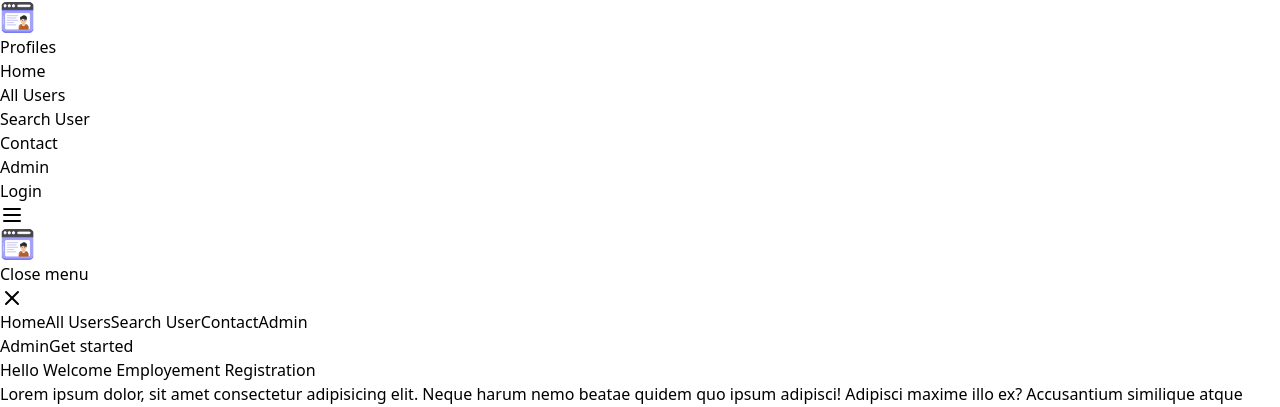
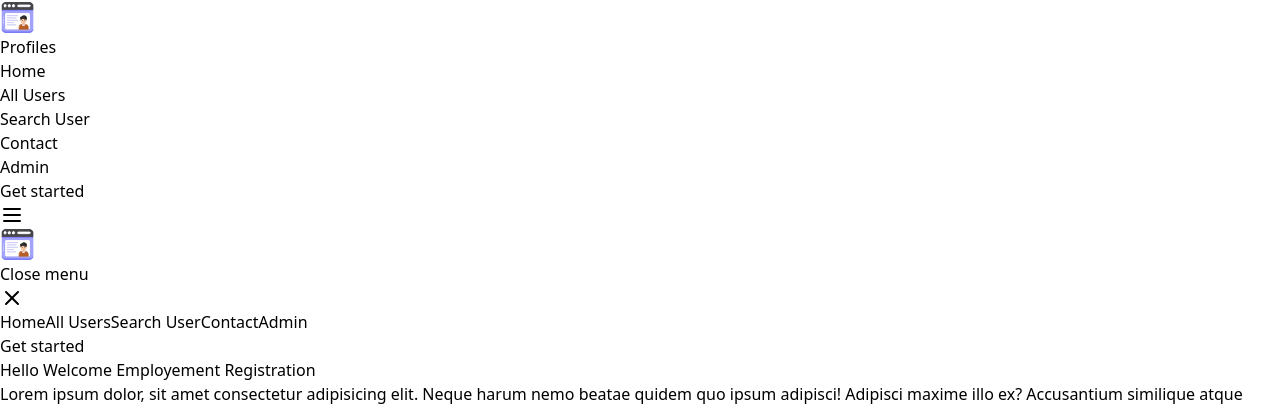
Before and after one commit to Rohhaannn/Bynry-Frontend-Case-Study, a React (Vite) app in the folder UserProfiles/: page / in a window 1280 px wide. Both pictures are taken after a click on the icon 12 px from the left and 215 px from the top of the page. Shown: the top 407 px of the page. Built offline with nearby package versions, Linux system fonts and the light colour scheme.

Commit message:
header component issue resolved

```diff
--- a/UserProfiles/src/components/Header/Header.jsx
+++ b/UserProfiles/src/components/Header/Header.jsx
@@ -1,6 +1,6 @@
 import React from "react";
 import { Menu, X } from "lucide-react";
-import { Link } from "react-router-dom";
+import { Link, NavLink } from "react-router-dom";
 import Logo from "../Logo";
 
 const menuItems = [
@@ -33,6 +33,10 @@ const Header = () => {
     setIsMenuOpen(!isMenuOpen);
   };
 
+  const closeMenu = () => {
+    setIsMenuOpen(false);
+  };
+
   return (
     <div className="relative w-full bg-white">
       <div className="mx-auto flex max-w-7xl items-center justify-between px-4 py-2 sm:px-6 lg:px-8">
@@ -46,12 +50,16 @@ const Header = () => {
           <ul className="inline-flex space-x-8">
             {menuItems.map((item) => (
               <li key={item.name}>
-                <Link
+                <NavLink
+                  exact
                   to={item.href}
+                  activeClassName="text-[#3977d2]"
                   className={({ isActive }) =>
                     `block py-2 pr-4
                       pl-3 duration-200
+                      font-semibold
                       ${isActive ? "text-[#3977d2]" : "text-gray-700"}
+                      border-b
                       border-gray-100
                       hover:bg-gray-50
                       lg:hover:bg-transparent
@@ -61,18 +69,19 @@ const Header = () => {
                   }
                 >
                   {item.name}
-                </Link>
+                </NavLink>
               </li>
             ))}
           </ul>
         </div>
         <div className="hidden lg:block">
-          <button
-            type="button"
-            className="rounded-md bg-black px-3 py-2 text-sm font-semibold text-white shadow-sm hover:bg-black/80 focus-visible:outline focus-visible:outline-2 focus-visible:outline-offset-2 focus-visible:outline-black"
+          <NavLink
+            to="#"
+            activeClassName="text-[#3977d2]"
+            className="text-white bg-[#3977d2] hover:bg-blue-600 hover:text-black focus:ring-4 focus:ring-orange-300 font-medium rounded-lg text-sm px-4 lg:px-5 py-2 lg:py-2.5 mr-2 focus:outline-none mt-10"
           >
-            Login
-          </button>
+            Get started
+          </NavLink>
         </div>
         <div className="lg:hidden">
           <Menu onClick={toggleMenu} className="h-6 w-6 cursor-pointer" />
@@ -105,33 +114,25 @@ const Header = () => {
                         key={item.name}
                         to={item.href}
                         className="-m-3 flex items-center rounded-md p-3 text-sm font-semibold hover:bg-gray-50"
+                        onClick={closeMenu}
                       >
-                        <span className="ml-3 text-base font-medium text-gray-900">
+                        <span className="ml-3 text-base font-semibold text-gray-900">
                           {item.name}
                         </span>
                       </Link>
                     ))}
                   </nav>
                 </div>
-                {/* <button
-                  type="button"
-                  className="mt-4 w-full rounded-md bg-black px-3 py-2 text-sm font-semibold text-white shadow-sm hover:bg-black/80 focus-visible:outline focus-visible:outline-2 focus-visible:outline-offset-2 focus-visible:outline-black"
-                >
-                  Login
-                </button> */}
                 <div className="flex items-center lg:order-2">
-                  <Link
-                    to="/admin"
-                    className="text-gray-800 hover:bg-gray-50 focus:ring-4 focus:ring-gray-300 font-medium rounded-lg text-sm px-4 lg:px-5 py-2 lg:py-2.5 mr-2 focus:outline-none"
-                  >
-                    Admin
-                  </Link>
-                  <Link
+                  <NavLink
+                    exact
                     to="#"
-                    className="text-white bg-[#3977d2] hover:bg-blue-600 hover:text-black focus:ring-4 focus:ring-orange-300 font-medium rounded-lg text-sm px-4 lg:px-5 py-2 lg:py-2.5 mr-2 focus:outline-none"
+                    activeClassName="text-[#3977d2]"
+                    className="text-white bg-[#3977d2] hover:bg-blue-600 hover:text-black focus:ring-4 focus:ring-orange-300 font-medium rounded-lg text-sm px-4 lg:px-5 py-2 lg:py-2.5 mr-2 focus:outline-none mt-10"
+                    onClick={closeMenu}
                   >
                     Get started
-                  </Link>
+                  </NavLink>
                 </div>
               </div>
             </div>
```
